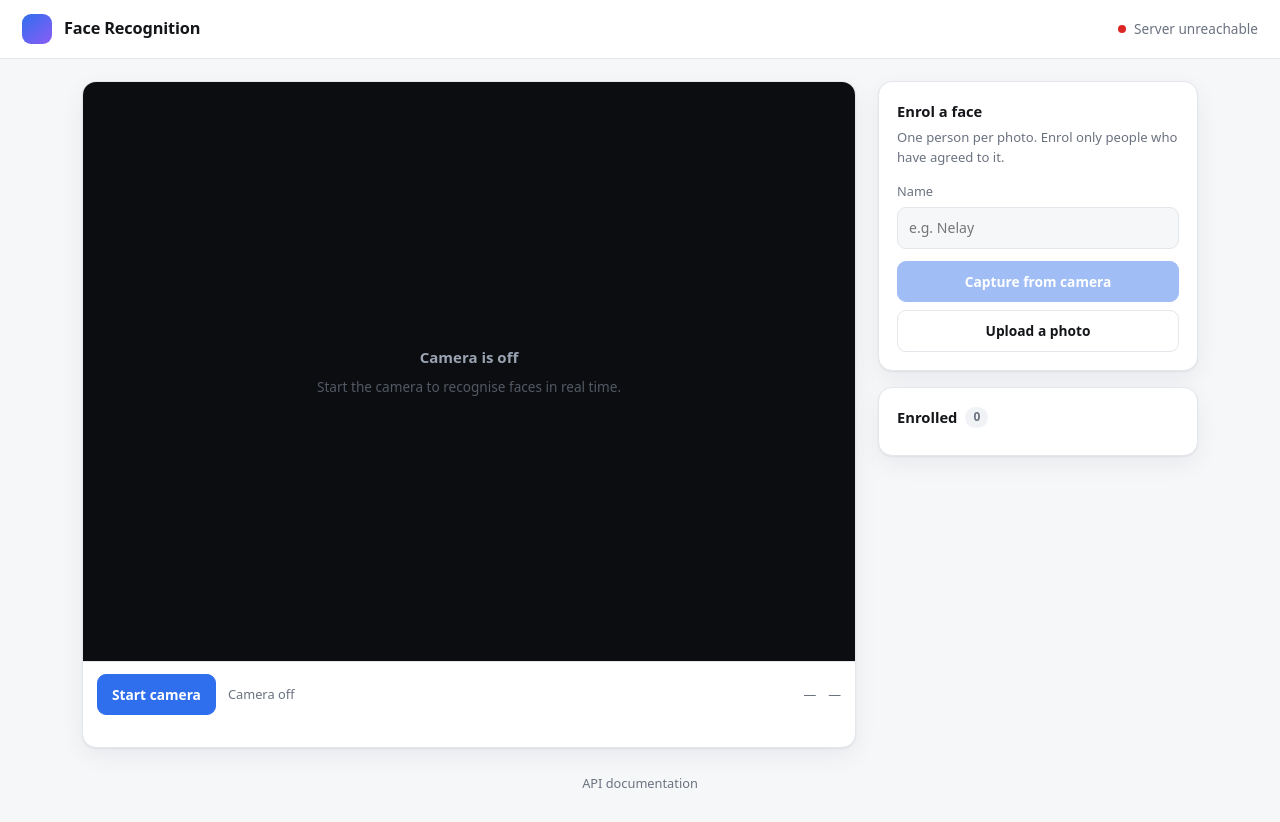
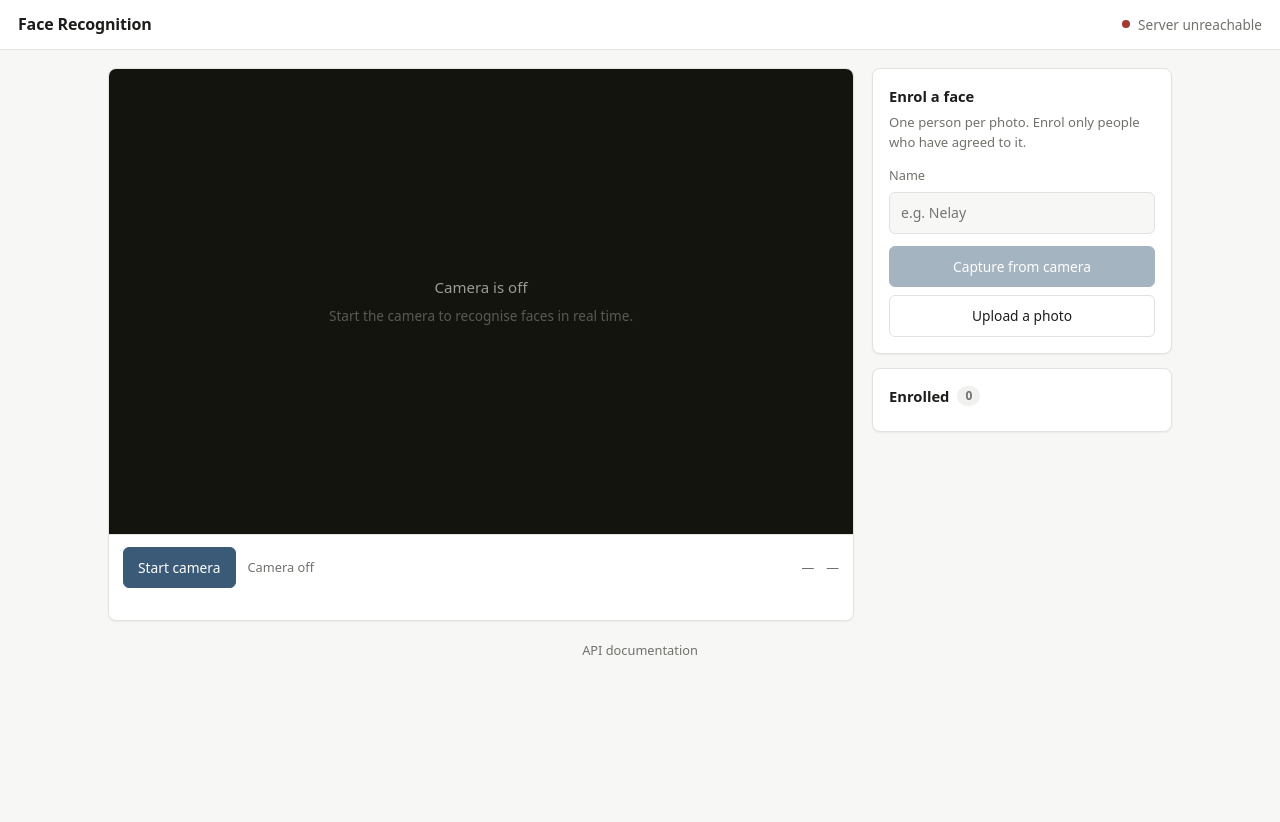
Before and after one commit to nelay04/Face-Recognition, a plain HTML site: page frontend/index.html in a window 1280 px wide. After the commit the page ends 800 px from the top, so only its background shows below. Drawn offline with Linux system fonts and the light colour scheme; files that its build step writes are made by us from their sources; no server answers; files whose address does not match are found by name.

Commit message:
style(ui): drop the logo mark and calm the interface

```diff
--- a/frontend/css/styles.css
+++ b/frontend/css/styles.css
@@ -3,32 +3,35 @@
 :root {
   color-scheme: light dark;
 
-  --bg: #f6f7f9;
+  --bg: #f7f7f6;
   --surface: #ffffff;
-  --surface-2: #f0f2f5;
-  --border: #e3e6ea;
-  --text: #14161a;
-  --muted: #6b7280;
-  --accent: #2f6fed;
+  --surface-2: #f1f1ef;
+  --border: #e2e2df;
+  --text: #1c1c1a;
+  --muted: #71716c;
+  --accent: #3a5a78;
   --accent-text: #ffffff;
-  --ok: #12a150;
-  --warn: #d97706;
-  --err: #dc2626;
-  --radius: 14px;
-  --shadow: 0 1px 2px rgb(16 24 40 / 6%), 0 8px 24px rgb(16 24 40 / 6%);
+  --ok: #2f6b46;
+  --warn: #8a6420;
+  --err: #a33a32;
+  --radius: 8px;
+  --shadow: 0 1px 2px rgb(0 0 0 / 5%);
 }
 
 @media (prefers-color-scheme: dark) {
   :root {
-    --bg: #0e1013;
-    --surface: #16191e;
-    --surface-2: #1d2127;
-    --border: #262b33;
-    --text: #e9ecf1;
-    --muted: #9aa3b2;
-    --accent: #6f9bff;
-    --accent-text: #0e1013;
-    --shadow: 0 1px 2px rgb(0 0 0 / 40%), 0 8px 24px rgb(0 0 0 / 30%);
+    --bg: #161614;
+    --surface: #1d1d1b;
+    --surface-2: #262624;
+    --border: #33332f;
+    --text: #e8e8e4;
+    --muted: #9c9c95;
+    --accent: #8fb0cc;
+    --accent-text: #161614;
+    --ok: #7fb392;
+    --warn: #c8a45e;
+    --err: #d38a83;
+    --shadow: 0 1px 2px rgb(0 0 0 / 30%);
   }
 }
 
@@ -50,21 +53,14 @@ body {
   align-items: center;
   justify-content: space-between;
   gap: 16px;
-  padding: 14px 22px;
+  padding: 12px 18px;
   border-bottom: 1px solid var(--border);
   background: var(--surface);
 }
 
-.brand { display: flex; align-items: center; gap: 12px; }
+.brand { display: flex; align-items: center; }
 
-.mark {
-  width: 30px;
-  height: 30px;
-  border-radius: 9px;
-  background: linear-gradient(140deg, var(--accent), #8b5cf6);
-}
-
-h1 { margin: 0; font-size: 1.02rem; font-weight: 650; letter-spacing: -0.01em; }
+h1 { margin: 0; font-size: 1rem; font-weight: 600; letter-spacing: -0.01em; }
 
 .status { display: flex; align-items: center; gap: 8px; font-size: 0.85rem; color: var(--muted); }
 
@@ -79,12 +75,12 @@ h1 { margin: 0; font-size: 1.02rem; font-weight: 650; letter-spacing: -0.01em; }
 /* ---------------------------------------------------------------- layout */
 
 .layout {
-  max-width: 1160px;
+  max-width: 1100px;
   margin: 0 auto;
-  padding: 22px;
+  padding: 18px;
   display: grid;
-  gap: 22px;
-  grid-template-columns: minmax(0, 1fr) 320px;
+  gap: 18px;
+  grid-template-columns: minmax(0, 1fr) 300px;
   align-items: start;
 }
 
@@ -104,8 +100,14 @@ h1 { margin: 0; font-size: 1.02rem; font-weight: 650; letter-spacing: -0.01em; }
 
 .viewport {
   position: relative;
-  aspect-ratio: 4 / 3;
-  background: #0b0d10;
+  /* A 4/3 box on a wide column grew taller than the screen and pushed the
+     page into scrolling. The ratio keeps the shape on narrow screens; the
+     max-height keeps the whole app on one screen on wide ones. `object-fit:
+     cover` below crops rather than distorts when the two disagree. */
+  aspect-ratio: 16 / 10;
+  max-height: calc(100vh - 270px);
+  min-height: 220px;
+  background: #14140f;
   display: grid;
   place-items: center;
 }
@@ -127,8 +129,8 @@ body[data-camera-on="false"] .viewport video,
 body[data-camera-on="false"] .viewport canvas { visibility: hidden; }
 body[data-camera-on="true"] .placeholder { display: none; }
 
-.placeholder { text-align: center; color: #9aa3b2; }
-.placeholder p { margin: 0; font-weight: 550; }
+.placeholder { text-align: center; color: #9c9c95; }
+.placeholder p { margin: 0; font-weight: 500; }
 .placeholder .hint { margin-top: 6px; font-size: 0.85rem; font-weight: 400; opacity: 0.75; }
 
 .stage-bar {
@@ -160,30 +162,30 @@ body[data-camera-on="true"] .placeholder { display: none; }
   padding: 4px 11px;
   border-radius: 999px;
   font-size: 0.8rem;
-  font-weight: 550;
+  font-weight: 500;
   border: 1px solid transparent;
 }
 
-.chip[data-tone="known"]   { background: color-mix(in srgb, var(--ok) 14%, transparent);   color: var(--ok);   border-color: color-mix(in srgb, var(--ok) 32%, transparent); }
-.chip[data-tone="unknown"] { background: color-mix(in srgb, var(--warn) 14%, transparent); color: var(--warn); border-color: color-mix(in srgb, var(--warn) 32%, transparent); }
+.chip[data-tone="known"]   { background: var(--surface-2); color: var(--ok);    border-color: var(--border); }
+.chip[data-tone="unknown"] { background: var(--surface-2); color: var(--warn);  border-color: var(--border); }
 .chip[data-tone="muted"]   { background: var(--surface-2); color: var(--muted); border-color: var(--border); }
 
 /* ----------------------------------------------------------------- panel */
 
-.panel { display: grid; gap: 16px; }
+.panel { display: grid; gap: 14px; }
 
 .card {
   background: var(--surface);
   border: 1px solid var(--border);
   border-radius: var(--radius);
   box-shadow: var(--shadow);
-  padding: 18px;
+  padding: 16px;
 }
 
 .card h2 {
   margin: 0 0 4px;
   font-size: 0.92rem;
-  font-weight: 620;
+  font-weight: 600;
   display: flex;
   align-items: center;
   gap: 8px;
@@ -206,7 +208,7 @@ body[data-camera-on="true"] .placeholder { display: none; }
 .field input {
   padding: 9px 11px;
   border: 1px solid var(--border);
-  border-radius: 9px;
+  border-radius: 6px;
   background: var(--bg);
   color: var(--text);
   font: inherit;
@@ -220,12 +222,12 @@ body[data-camera-on="true"] .placeholder { display: none; }
 .btn {
   padding: 9px 14px;
   border: 1px solid var(--border);
-  border-radius: 9px;
+  border-radius: 6px;
   background: transparent;
   color: var(--text);
   font: inherit;
   font-size: 0.86rem;
-  font-weight: 550;
+  font-weight: 500;
   cursor: pointer;
   transition: background 0.15s, border-color 0.15s, opacity 0.15s;
 }
@@ -241,13 +243,13 @@ body[data-camera-on="true"] .placeholder { display: none; }
 .feedback {
   margin: 12px 0 0;
   padding: 9px 11px;
-  border-radius: 9px;
+  border-radius: 6px;
   font-size: 0.82rem;
   border: 1px solid transparent;
 }
 
-.feedback[data-tone="success"] { background: color-mix(in srgb, var(--ok) 12%, transparent);  color: var(--ok);  border-color: color-mix(in srgb, var(--ok) 30%, transparent); }
-.feedback[data-tone="error"]   { background: color-mix(in srgb, var(--err) 12%, transparent); color: var(--err); border-color: color-mix(in srgb, var(--err) 30%, transparent); }
+.feedback[data-tone="success"] { background: var(--surface-2); color: var(--ok);    border-color: var(--border); }
+.feedback[data-tone="error"]   { background: var(--surface-2); color: var(--err);   border-color: var(--border); }
 .feedback[data-tone="info"]    { background: var(--surface-2); color: var(--muted); border-color: var(--border); }
 
 /* --------------------------------------------------------------- gallery */
@@ -263,7 +265,7 @@ body[data-camera-on="true"] .placeholder { display: none; }
 }
 
 .identity:last-child { border-bottom: none; }
-.identity-name { font-size: 0.88rem; font-weight: 550; flex: 1; min-width: 0; overflow-wrap: anywhere; }
+.identity-name { font-size: 0.88rem; font-weight: 500; flex: 1; min-width: 0; overflow-wrap: anywhere; }
 .identity-date { font-size: 0.76rem; color: var(--muted); font-variant-numeric: tabular-nums; }
 
 .icon-btn {
@@ -281,13 +283,13 @@ body[data-camera-on="true"] .placeholder { display: none; }
   cursor: pointer;
 }
 
-.icon-btn:hover { background: color-mix(in srgb, var(--err) 12%, transparent); color: var(--err); }
+.icon-btn:hover { background: var(--surface-2); color: var(--err); }
 .icon-btn:focus-visible { outline: 2px solid var(--accent); outline-offset: 1px; }
 
 .empty { margin: 10px 0 0; font-size: 0.83rem; color: var(--muted); }
 
 /* ---------------------------------------------------------------- footer */
 
-.footer { padding: 4px 22px 28px; text-align: center; font-size: 0.8rem; }
+.footer { padding: 2px 18px 16px; text-align: center; font-size: 0.8rem; }
 .footer a { color: var(--muted); text-decoration: none; }
 .footer a:hover { color: var(--accent); }
--- a/frontend/index.html
+++ b/frontend/index.html
@@ -9,7 +9,6 @@
 <body data-camera-on="false">
   <header class="topbar">
     <div class="brand">
-      <span class="mark" aria-hidden="true"></span>
       <h1>Face Recognition</h1>
     </div>
     <div class="status" aria-live="polite">
```
